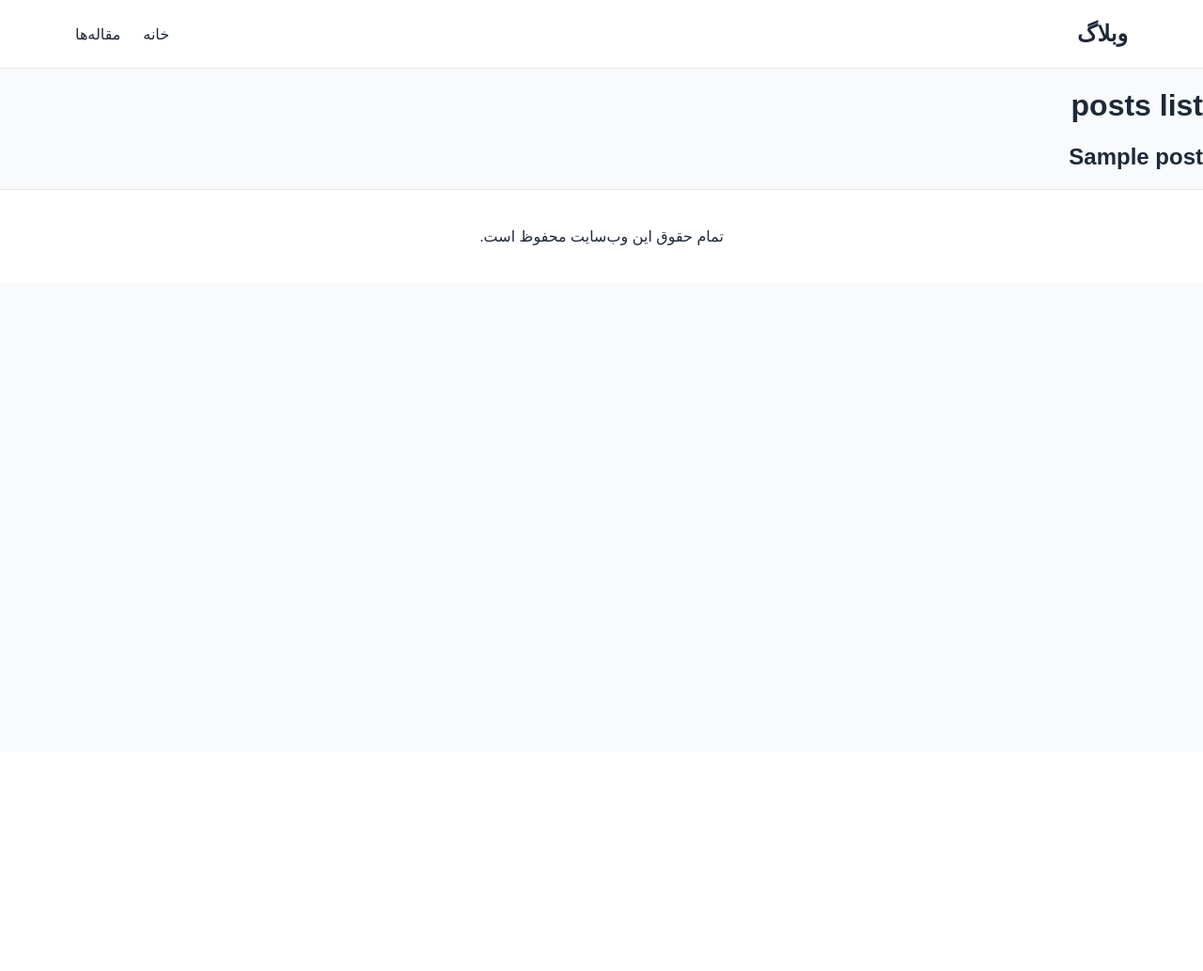
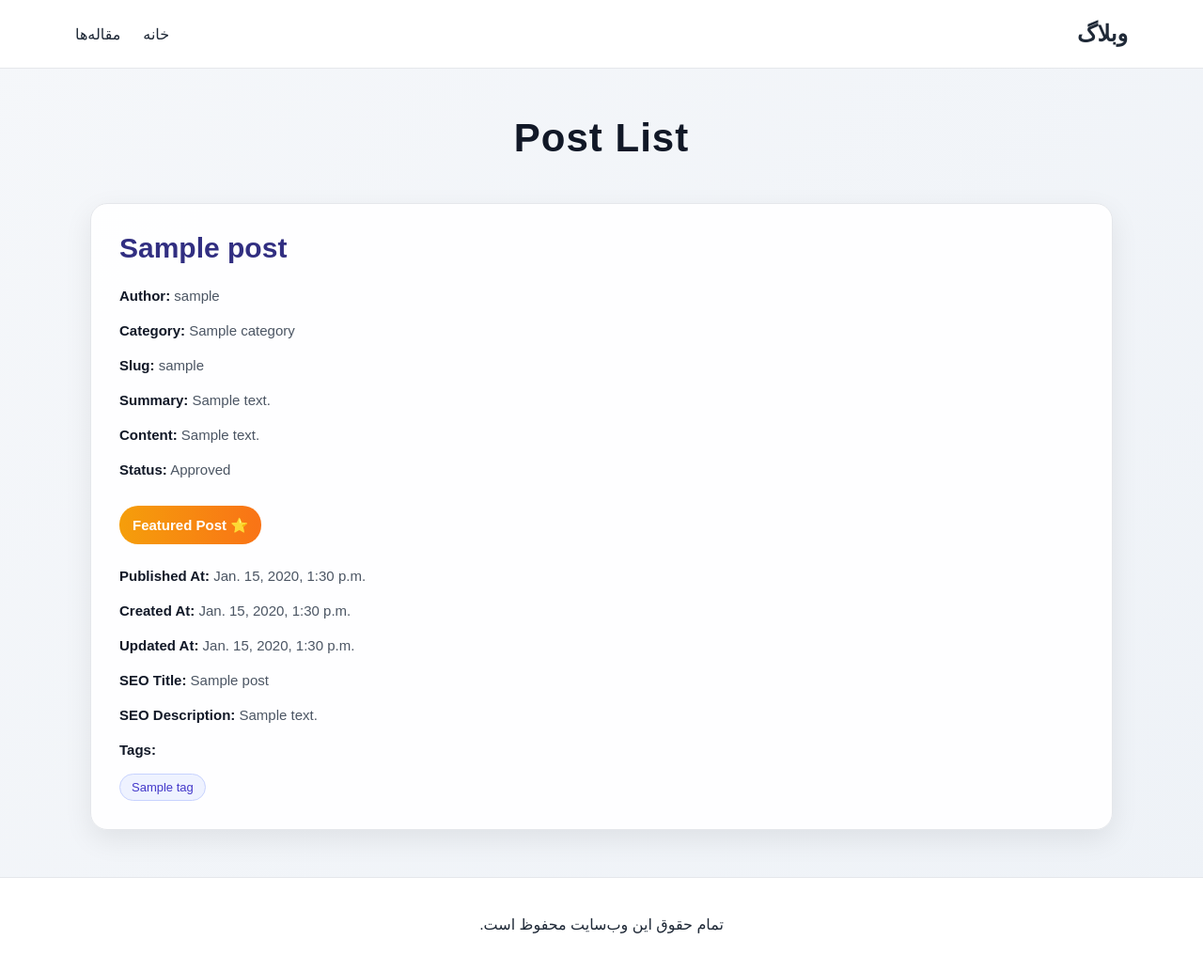
Before and after one commit to SabaSadeghi1/weblog, a Django app: page /posts/ in a window 1280 px wide. Shown: the whole page at 94% size. Before the commit the page ends 261 px from the top, so only its background shows below. Run offline with Django 5.2, Linux system fonts and the light colour scheme; tables that the repository leaves empty hold one stand-in row (values such as "Sample post").

```diff
--- a/blog/templates/blog/post_list.html
+++ b/blog/templates/blog/post_list.html
@@ -1,23 +1,82 @@
 {% extends "base.html" %}
+{% load static %}
 
 
 {% block title %}
-posts list
+Posts
+{% endblock %}
+
+
+{% block extra_css %}
+<link rel="stylesheet" href="{% static 'css/post_list.css' %}">
 {% endblock %}
 
 
 {% block content %}
 
-<h1>posts list</h1>
+<div class="post-list">
 
-{% for post in posts %}
+    <h1>Post List</h1>
 
-    <h2>{{ post.title }}</h2>
+    {% for post in posts %}
 
-{% empty %}
+        <div class="post-card">
 
-    <p>No posts found</p>
+            <h2>{{ post.title }}</h2>
 
-{% endfor %}
+            <p><b>Author:</b> {{ post.author_user.username }}</p>
+
+            <p><b>Category:</b> {{ post.category }}</p>
+
+            <p><b>Slug:</b> {{ post.slug }}</p>
+
+            <p><b>Summary:</b> {{ post.summary }}</p>
+
+            <p><b>Content:</b> {{ post.content }}</p>
+
+            <p><b>Status:</b> {{ post.get_status_display }}</p>
+
+            {% if post.is_featured %}
+                <p class="featured">Featured Post ⭐</p>
+            {% else %}
+                <p>Regular Post</p>
+            {% endif %}
+
+            <p><b>Published At:</b> {{ post.published_at }}</p>
+
+            <p><b>Created At:</b> {{ post.created_at }}</p>
+
+            <p><b>Updated At:</b> {{ post.updated_at }}</p>
+
+            <p><b>SEO Title:</b> {{ post.seo_title }}</p>
+
+            <p><b>SEO Description:</b> {{ post.seo_description }}</p>
+
+
+            <p><b>Tags:</b></p>
+
+            <div class="tags">
+
+                {% for tag in post.tags.all %}
+
+                    <span>{{ tag }}</span>
+
+                {% empty %}
+
+                    <span>No tags</span>
+
+                {% endfor %}
+
+            </div>
+
+        </div>
+
+    {% empty %}
+
+        <p class="empty">No posts found.</p>
+
+    {% endfor %}
+
+</div>
 
 {% endblock %}
--- /dev/null
+++ b/static/css/post_list.css
@@ -0,0 +1,161 @@
+body {
+    background: linear-gradient(135deg, #f5f7fa, #eef2f7);
+    color: #1f2937;
+    font-family: Arial, sans-serif;
+}
+
+
+.post-list {
+    width: 85%;
+    max-width: 1200px;
+    margin: 50px auto;
+    direction: ltr;
+    text-align: left;
+}
+
+
+.post-list h1 {
+    text-align: center;
+    font-size: 42px;
+    margin-bottom: 45px;
+    color: #111827;
+    letter-spacing: 1px;
+}
+
+
+.post-card {
+    position: relative;
+
+    background: rgba(255, 255, 255, 0.95);
+
+    border: 1px solid #e5e7eb;
+    border-radius: 18px;
+
+    padding: 30px;
+    margin-bottom: 30px;
+
+    box-shadow: 0 10px 30px rgba(0, 0, 0, 0.08);
+
+    transition: 0.3s;
+}
+
+
+.post-card:hover {
+    transform: translateY(-7px);
+
+    box-shadow: 0 18px 40px rgba(0, 0, 0, 0.14);
+
+    border-color: #c7d2fe;
+}
+
+
+.post-card h2 {
+    font-size: 30px;
+
+    margin-top: 0;
+    margin-bottom: 20px;
+
+    color: #312e81;
+}
+
+
+.post-card p {
+    margin: 10px 0;
+
+    font-size: 15px;
+
+    line-height: 1.8;
+
+    color: #4b5563;
+}
+
+
+.post-card p b {
+    color: #111827;
+}
+
+
+.featured {
+    display: inline-block;
+
+    background: linear-gradient(90deg, #f59e0b, #f97316);
+
+    color: white !important;
+
+    padding: 7px 14px;
+
+    border-radius: 20px;
+
+    font-weight: bold;
+
+    margin-top: 15px !important;
+}
+
+
+.tags {
+    margin-top: 12px;
+    display: flex;
+    flex-wrap: wrap;
+    gap: 8px;
+}
+
+
+.tags span {
+    background-color: #eef2ff;
+
+    color: #4338ca;
+
+    border: 1px solid #c7d2fe;
+
+    padding: 6px 12px;
+
+    border-radius: 20px;
+
+    font-size: 13px;
+
+    transition: 0.2s;
+}
+
+
+.tags span:hover {
+    background-color: #4338ca;
+
+    color: white;
+
+    transform: scale(1.05);
+}
+
+
+.empty {
+    text-align: center;
+
+    padding: 50px;
+
+    background-color: white;
+
+    border-radius: 16px;
+
+    color: #6b7280;
+
+    box-shadow: 0 8px 25px rgba(0, 0, 0, 0.08);
+}
+
+
+@media (max-width: 768px) {
+
+    .post-list {
+        width: 92%;
+    }
+
+    .post-list h1 {
+        font-size: 32px;
+    }
+
+    .post-card {
+        padding: 20px;
+    }
+
+    .post-card h2 {
+        font-size: 24px;
+    }
+}
```
